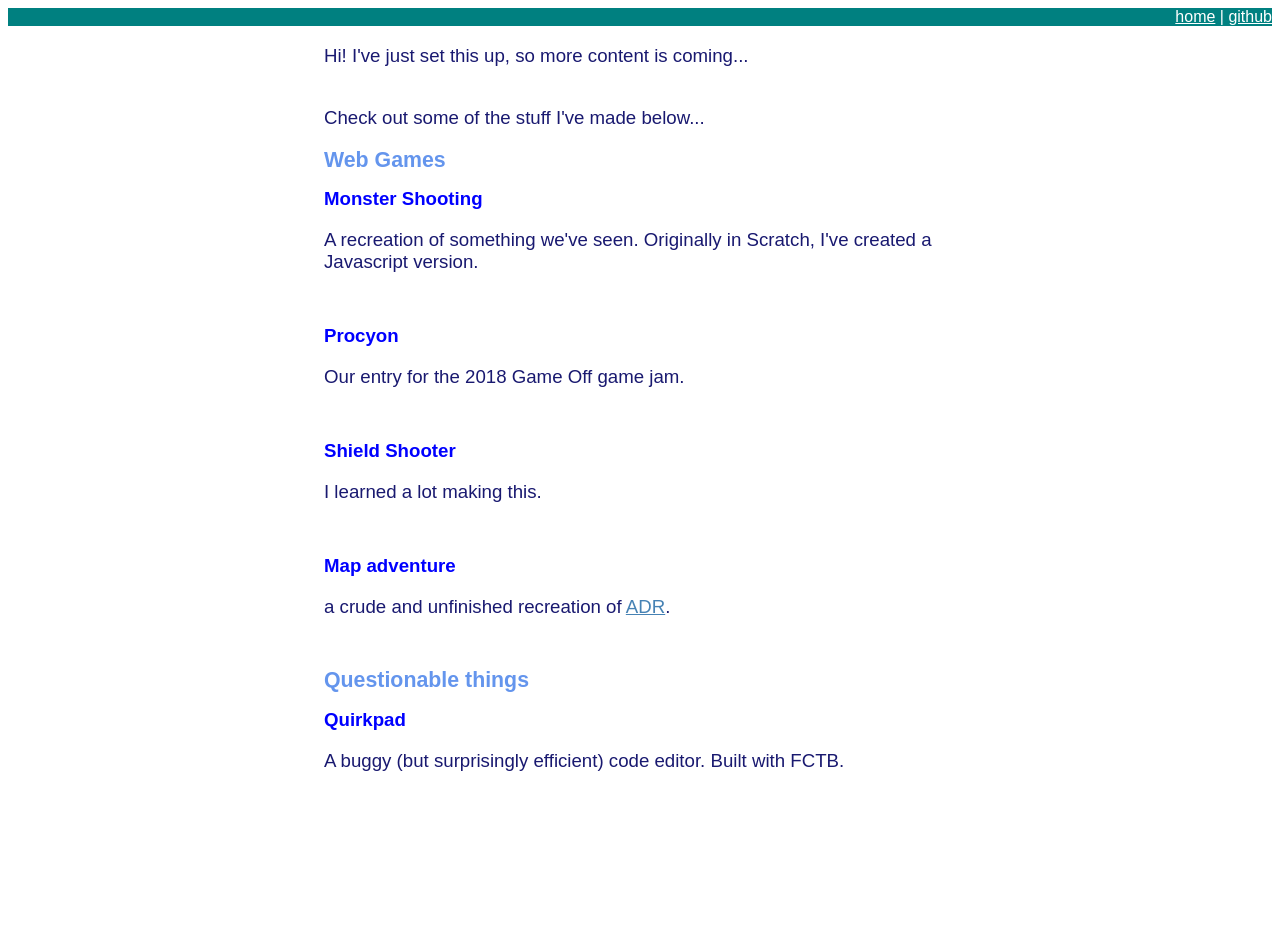
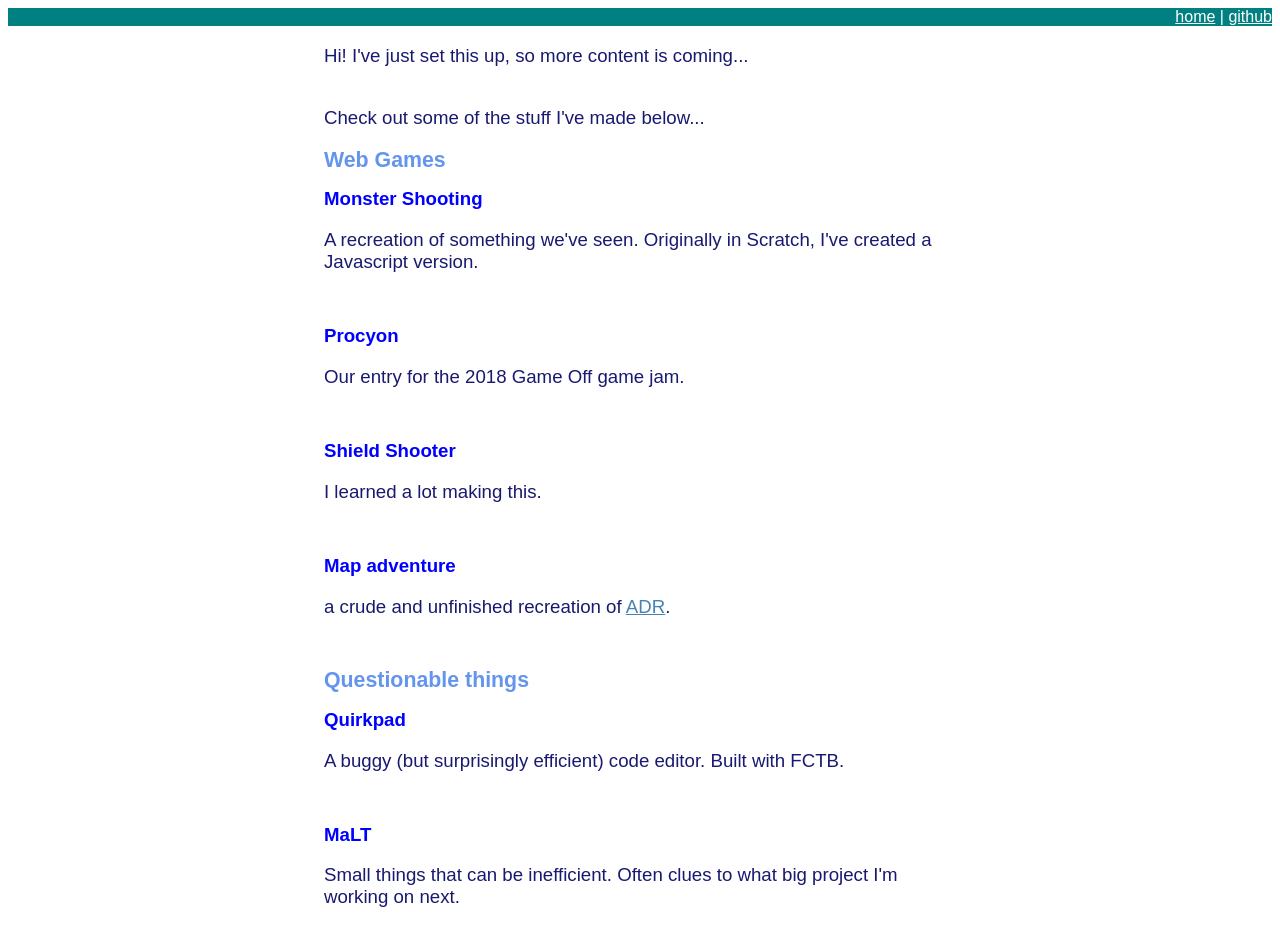
Before and after one commit to Clocks-in-a-Cooler/clocks-in-a-cooler.github.io, a plain HTML site: page index.html in a window 1280 px wide. Before the commit the page ends 800 px from the top, so only its background shows below. Drawn offline with Linux system fonts and the light colour scheme.

Commit message:
added MaLT

```diff
--- a/index.html
+++ b/index.html
@@ -39,6 +39,13 @@
 
             <h2 onclick="window.location.href = 'https://github.com/clocks-in-a-cooler/quirkpad';">Quirkpad</h2>
             <p>A buggy (but surprisingly efficient) code editor. Built with FCTB.</p>
+
+            <br />
+
+            <h2 onclick="window.location.href = 'https://clocks-in-a-cooler.github.io/MaLT/';">MaLT</h2>
+            <p>Small things that can be inefficient. Often clues to what big project I'm working on next.</p>
+
+            <br />
         </div>
         <script src="script.js"></script>
     </body>
```
